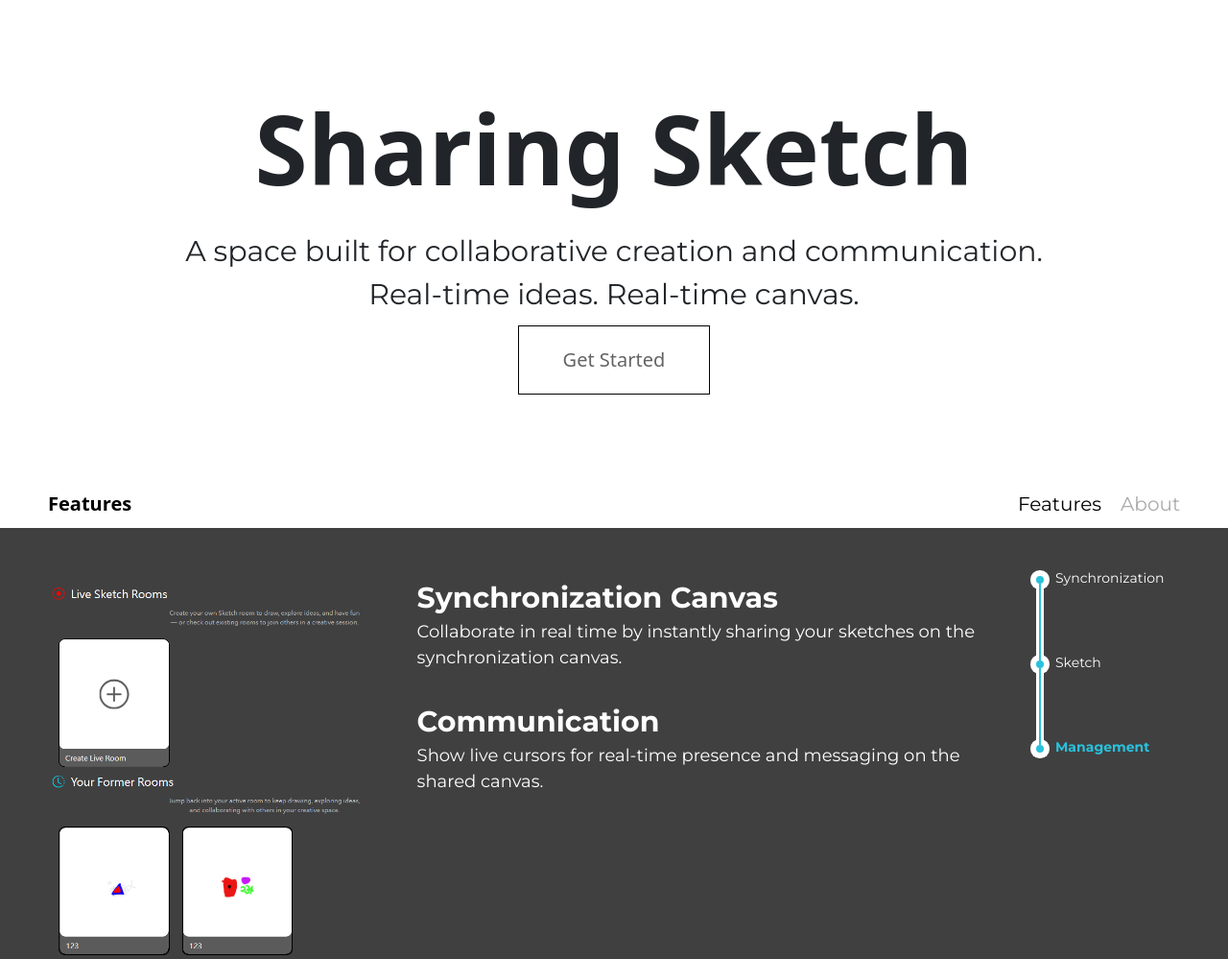
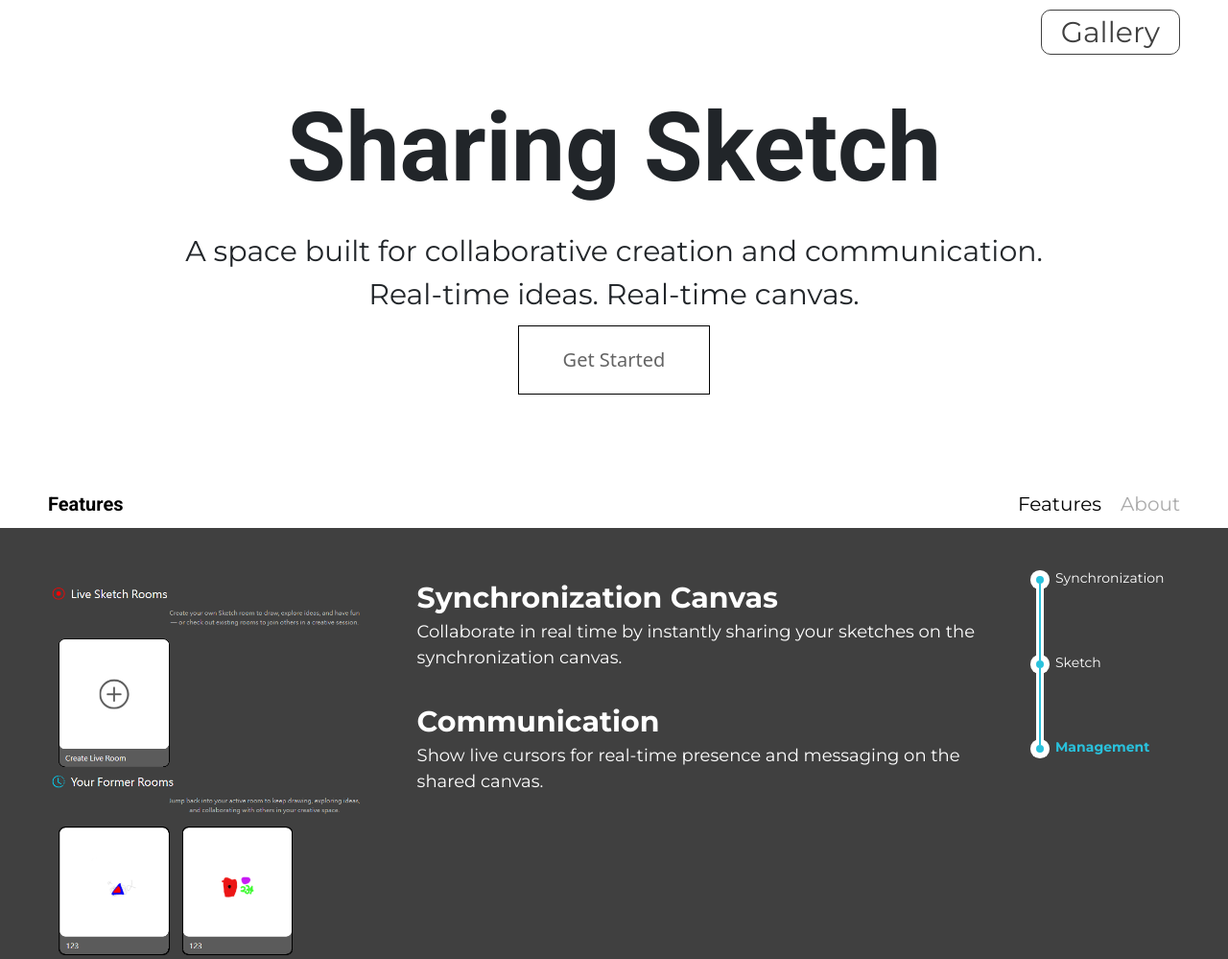
Before and after one commit to z50205/py_SharingSketch_FastAPI, a FastAPI app: page / in a window 1280 px wide. Shown: the top 999 px of the page at 96% size. Run offline with FastAPI, Linux system fonts and the light colour scheme; parts of the project's set-up code (start-up, migrations or seed data) failed here and were passed over; some libraries are stand-ins or nearby versions; some web fonts are replaced.

Commit message:
[UI]Add gallery icons,and correct typo.

```diff
--- a/PSS/static/scripts/index.js
+++ b/PSS/static/scripts/index.js
@@ -81,7 +81,7 @@ let tabText=document.getElementById("tab-title");
 let feature=document.getElementById("feature");
 let about=document.getElementById("about");
 feature.addEventListener("click",()=>{
-    tabText.textContent="Feature";
+    tabText.textContent="Features";
     featureDiv.style.display="flex";
     feature.classList.add("active");
     aboutDiv.style.display="none";
@@ -114,7 +114,6 @@ async function messageAnimate(Pivot,i){
             chatMessage.textContent += message[i];
             i++;
             let time=(Math.random()*50-25)+40;
-            console.log(time);
             setTimeout(() => messageAnimate(Pivot,i), time);
         }else{
             isFinish=true;
--- a/PSS/static/styles/index.css
+++ b/PSS/static/styles/index.css
@@ -176,18 +176,43 @@ body{
   justify-items: center;
 }
 .top-main-container{
+  position: relative;
   max-width: 1200px;
+  width: 100%;
   height: 500px;
   display: flex;
   align-items: center;
   justify-content: center;
   background-color: white;
 }
+.top-main-gallerydiv{
+  position: absolute;
+  top:0px;
+  right: 0px;
+  margin: 10px;
+  color:rgb(64, 64, 64);
+  background-color:unset;
+  border: 1px solid rgb(64, 64, 64);
+  border-radius: 10px;
+}
+.top-main-gallery-link{
+  all: unset;
+  cursor: pointer;
+  font-size: 30px;
+  font-family: 'Montserrat';
+  margin: 20px;
+}
+.top-main-gallerydiv:hover{
+  color: white;
+  background-color: rgb(100, 100, 100);
+  border: 1px solid rgb(100, 100, 100);
+  transition: background-color 0.3s ease, color 0.3s ease;
+}
 .top-main-title{
   font-size: 100px;
   font-weight: bold;
   text-align: center;
-  font-family: 'Sans';
+  font-family: 'Roboto';
   margin-bottom: 10px;
 }
 .top-main-subtitle{
@@ -234,7 +259,7 @@ body{
 }
 .tab-title{
   margin:10px;
-  font-family: "Sans";
+  font-family: "Roboto";
   font-weight: bold;
   font-size: 20px;
   color:black
--- a/PSS/templates/index.html
+++ b/PSS/templates/index.html
@@ -2,8 +2,7 @@
 <link rel="stylesheet" type="text/css" href="static/styles/index.css"/>
 <script src="https://cdn.jsdelivr.net/npm/three@0.160.1/build/three.min.js"></script>
 <script src="https://cdn.jsdelivr.net/npm/dat.gui@0.7.9/build/dat.gui.min.js"></script>
-<link href="https://fonts.googleapis.com/css2?family=Montserrat:ital,wght@0,100..900;1,100..900&display=swap" rel="stylesheet">
-<link href="https://db.onlinewebfonts.com/c/952bab25f6798d6bb1937d67e9bee4dd?family=Sans" rel="stylesheet" type="text/css"/>
+<link href="https://fonts.googleapis.com/css2?family=Montserrat:ital,wght@0,100..900;1,100..900&family=Roboto:ital,wght@0,100..900;1,100..900&display=swap" rel="stylesheet">
 <div class="overlay" id="overlay">
   <form id="login-form" class="login-form" action="" method="post">
     <img class="login-form-close-icon" id="login-close" src="static/icons/close.svg"/>
@@ -16,8 +15,10 @@
   </form>
 </div>
 <div class="main-container">
-
   <div class="top-main-container">
+    <div class="top-main-gallerydiv">
+      <a class="top-main-gallery-link" href="/gallery">Gallery</a>
+    </div>
     <div>
       <div class="top-main-title">Sharing Sketch</div>
       <div class="top-main-subtitle">A space built for collaborative creation and communication.</div>
```
